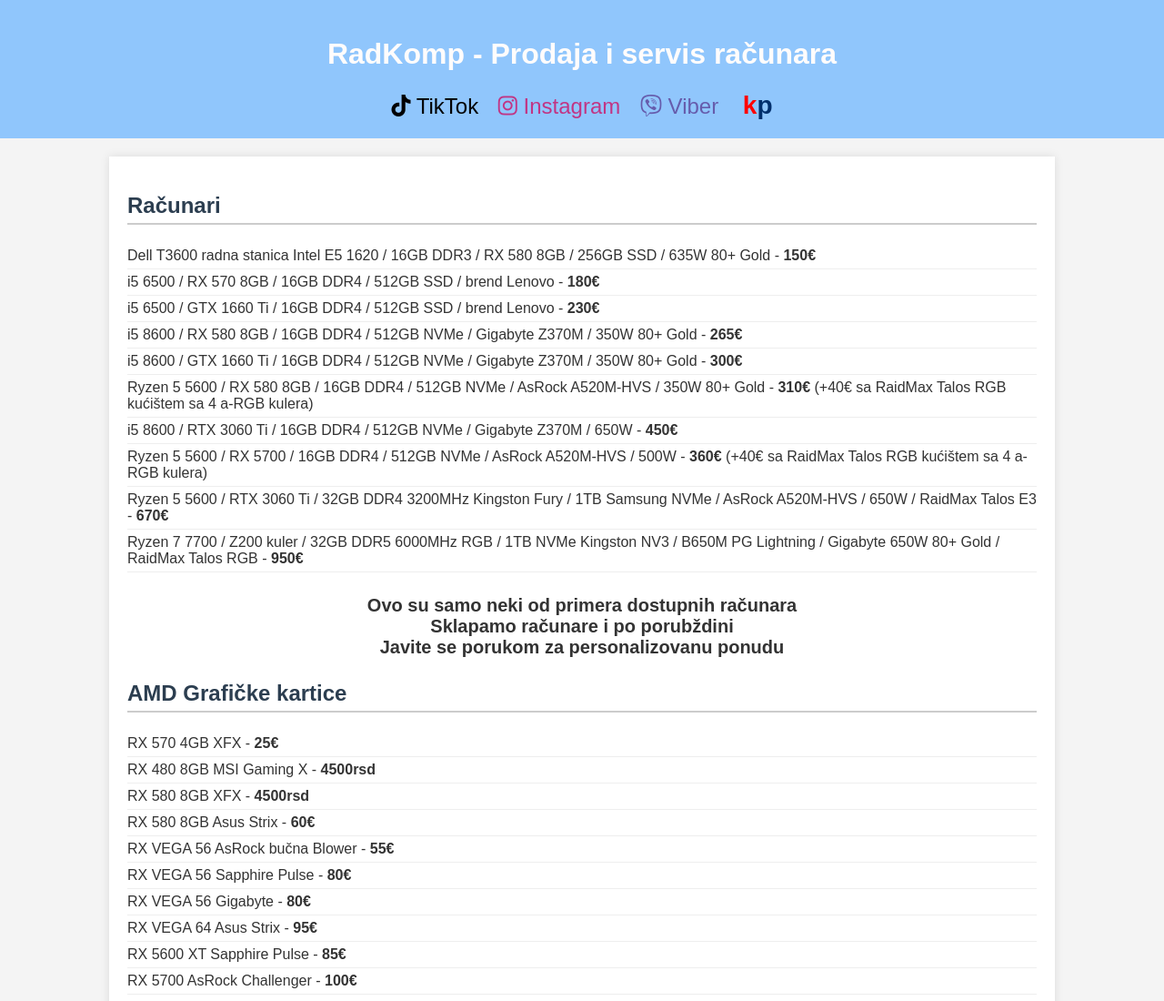
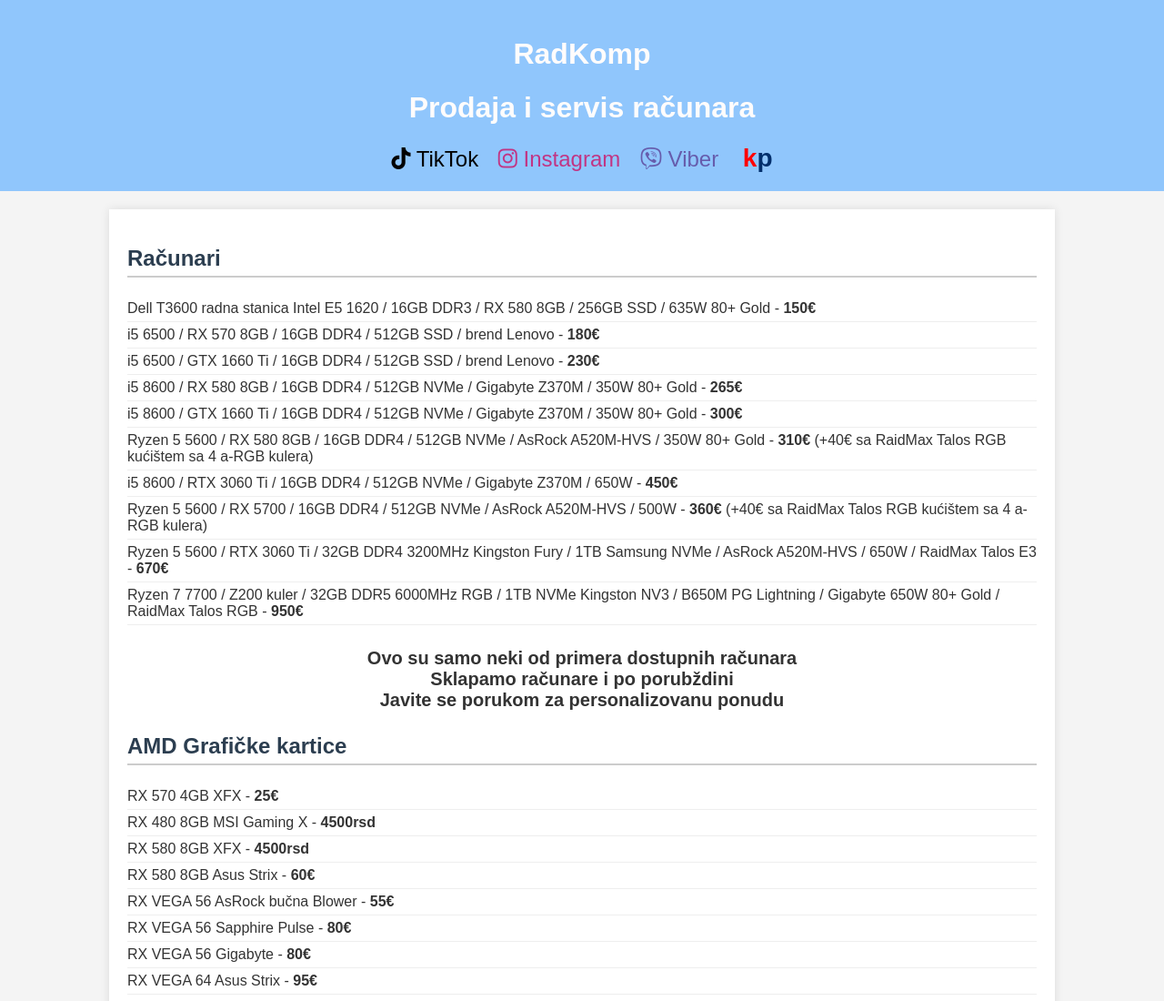
Before and after one commit to Radoje17/RadKomp, a plain HTML site: page index.html in a window 1280 px wide. Shown: the top 1100 px of the page at 91% size. Drawn offline with Linux system fonts and the light colour scheme.

Commit message:
Update index.html

```diff
--- a/index.html
+++ b/index.html
@@ -52,7 +52,8 @@
 </head>
 <body>
   <header>
-    <h1 style="color: #fffcfc">RadKomp - Prodaja i servis računara</h1>
+    <h1 style="color: #fffcfc">RadKomp</h1>
+    <h1 style="color: #fffcfc">Prodaja i servis računara</h1>
 	<div>
   <link
   rel="stylesheet"
```
